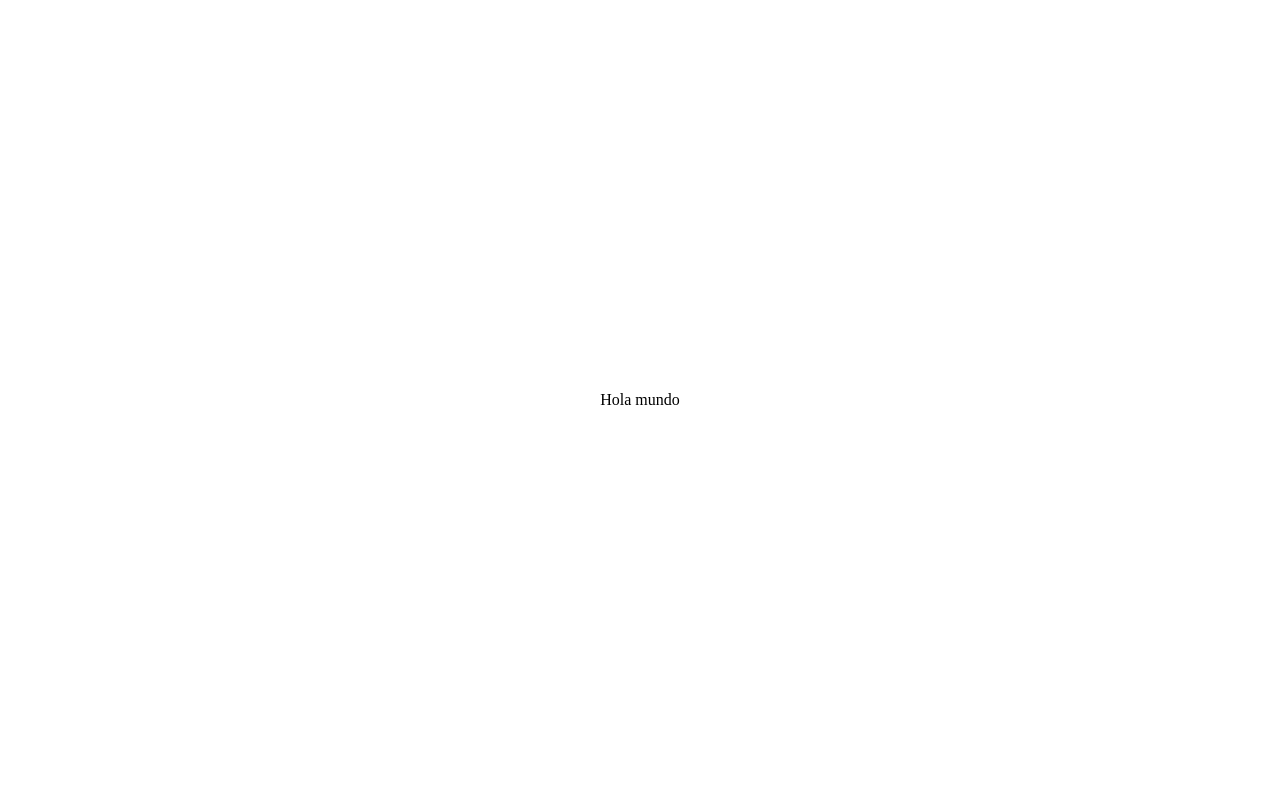
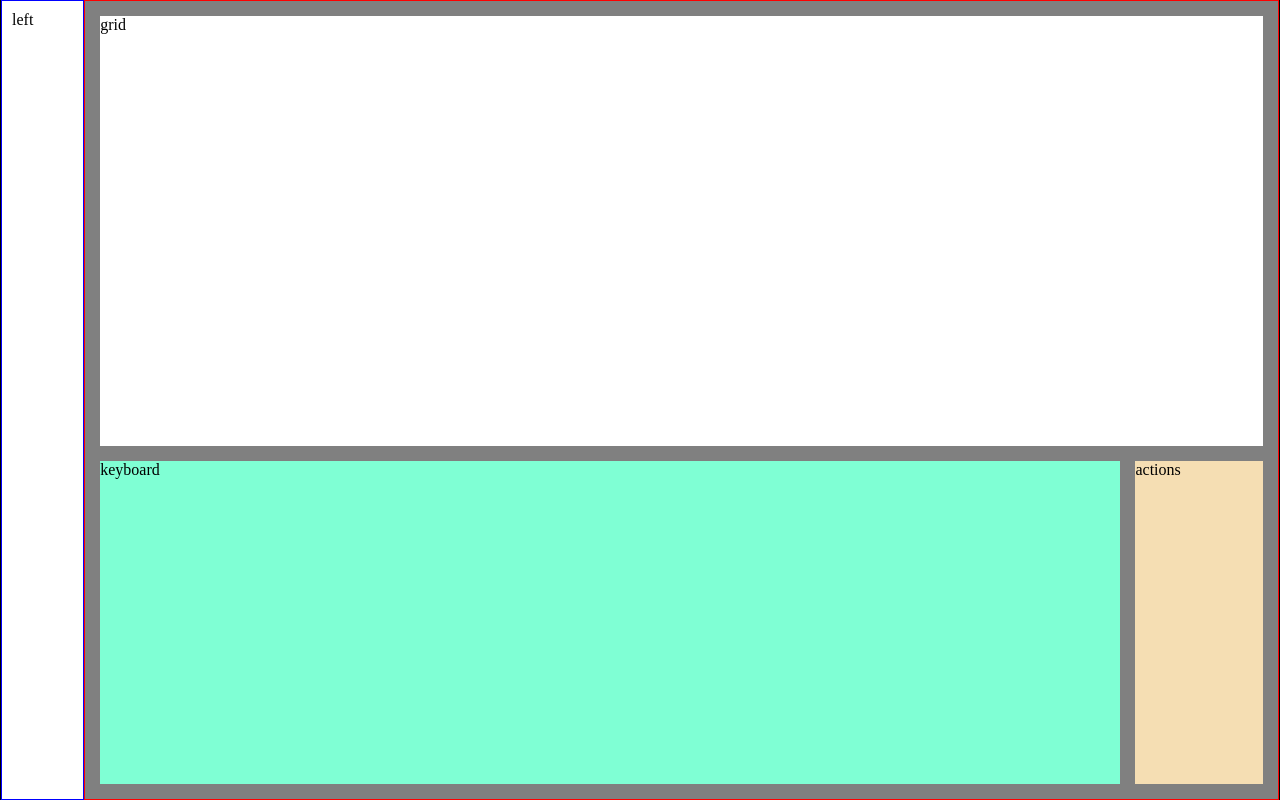
Before and after one commit to algodondev/etch-a-pictochat, a plain HTML site: page index.html in a window 1280 px wide. Drawn offline with Linux system fonts and the light colour scheme.

Commit message:
feat: added containers distribution

```diff
--- a/index.html
+++ b/index.html
@@ -8,7 +8,18 @@
 </head>
 <body>
     <div class="container">
-        Hola mundo
+        <div class="left-navigation">
+            left
+        </div>
+        <div class="right-container">
+            <div class="pictogrid">
+                grid
+            </div>
+            <div class="pictocontrols">
+                <div class="pictokeyboard">keyboard</div>
+                <div class="pictoactions">actions</div>
+            </div>
+        </div>
     </div>
 </body>
 </html>
--- a/style.css
+++ b/style.css
@@ -1,11 +1,56 @@
 * {
     box-sizing: border-box;
+}
+
+body{
+    margin: 0;
 }
 
 .container {
     display: flex;
     justify-content: center;
     align-items: center;
-    height: 98vh;
-    /* width: 100%; */
+    height: 100vh;
+    border: 1px solid black;
+
 }
+
+.container .left-navigation{
+    flex: 1;
+    height: 100vh;
+    padding: 10px;
+    border: 1px solid blue;
+}
+
+.container .right-container{
+    display: flex;
+    flex-direction: column;
+    flex: 19;
+    height: 100vh;
+    padding: 15px;
+    border: 1px solid red;
+    background-color: gray;
+    gap: 15px;
+}
+
+.container .right-container .pictogrid{
+    background-color: white;
+    flex: 4;
+}
+
+.container .right-container .pictocontrols{
+    display: flex;
+    background-color: gray;
+    flex: 3;
+    gap: 15px;
+}
+
+.container .right-container .pictocontrols .pictokeyboard{
+    flex: 16;
+    background-color: aquamarine;
+}
+
+.container .right-container .pictocontrols .pictoactions{
+    flex: 2;
+    background-color: wheat;
+}
```
